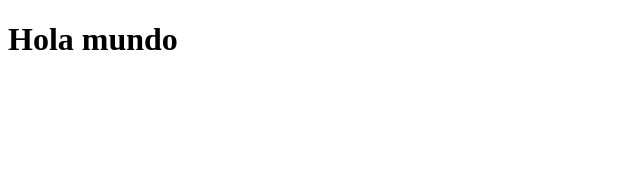
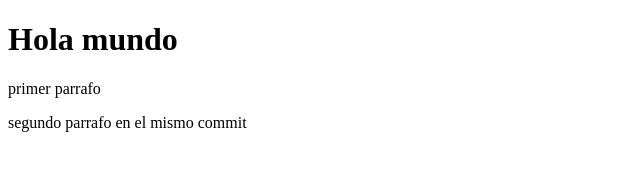
Before and after one commit to Firebytex/git-playground, a plain HTML site: page index.html in a window 1280 px wide. Shown: the whole page, without its empty margins (0-640 px from the left). Drawn offline with Linux system fonts and the light colour scheme.

Commit message:
feat: parrafo en index.html

```diff
--- a/index.html
+++ b/index.html
@@ -8,6 +8,13 @@
 </head>
 <body>
     <h1>Hola mundo</h1>
+    <p>
+        primer parrafo
+    </p>
+
+    <p>
+        segundo parrafo en el mismo commit
+    </p>
 
     <script src="app.js"></script>
 </body>
```
